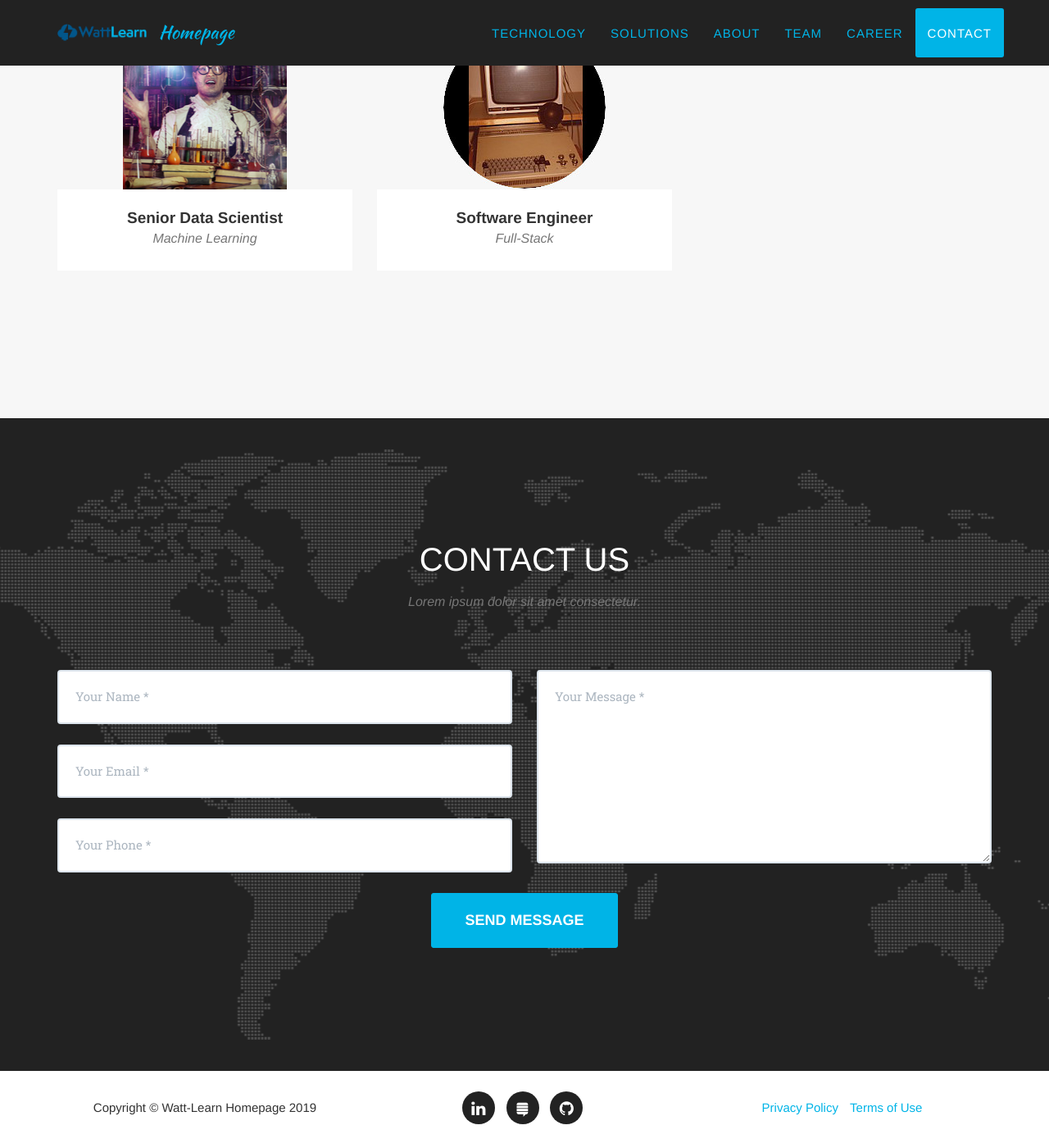
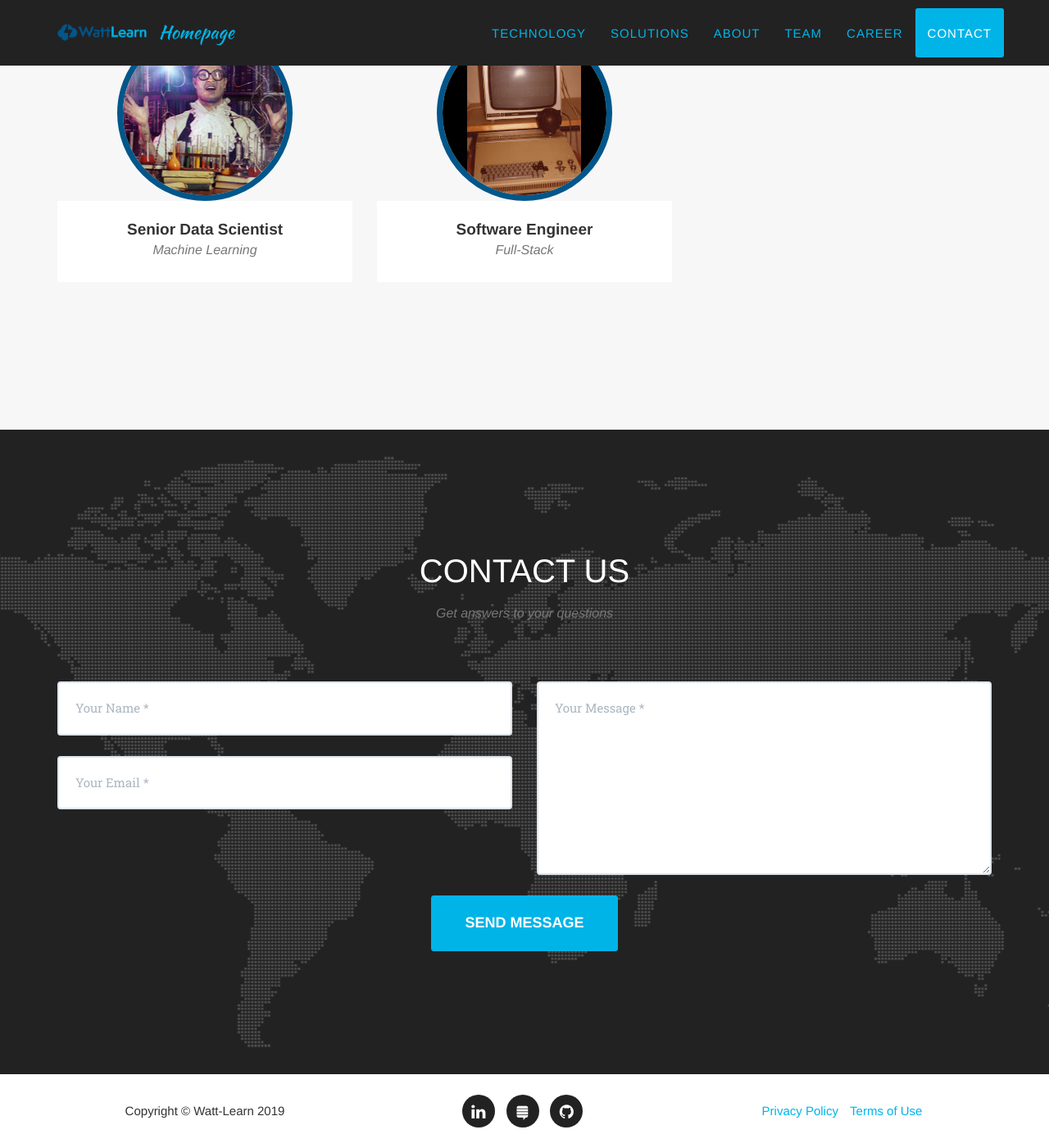
Before and after one commit to kalavase/wattlearn-www.github.io, a Jekyll site: the page built from index.html, in a window 1280 px wide and 1400 px high, scrolled down 7001 px. Shown: the whole window at 82% size. Built offline with Jekyll 4.4.1, drawn with Linux system fonts in a browser that asks for light colours; some web fonts are replaced.

```diff
--- a/_includes/career_grid.html
+++ b/_includes/career_grid.html
@@ -23,7 +23,9 @@
                                 <i class="fa fa-plus fa-3x"></i>
                             </div>
                         </div>
-                        <img src="img/portfolio/{{ post.thumbnail }}" class="img-responsive img-centered" alt="">
+                        <div class="career">
+                            <img src="img/portfolio/{{ post.thumbnail }}" class="img-responsive img-centered img-circle" alt="">
+                        </div>
                     </a>
                     <div class="portfolio-caption">
                         <h4>{{ post.title }}</h4>
--- a/_includes/contact.html
+++ b/_includes/contact.html
@@ -3,7 +3,7 @@
             <div class="row">
                 <div class="col-lg-12 text-center">
                     <h2 class="section-heading">Contact Us</h2>
-                    <h3 class="section-subheading text-muted">Lorem ipsum dolor sit amet consectetur.</h3>
+                    <h3 class="section-subheading text-muted">Get answers to your questions</h3>
                 </div>
             </div>
             <div class="row">
@@ -19,10 +19,10 @@
                                     <input type="email" class="form-control" placeholder="Your Email *" id="email" required data-validation-required-message="Please enter your email address.">
                                     <p class="help-block text-danger"></p>
                                 </div>
-                                <div class="control-group form-group">
+                                <!--<div class="control-group form-group">
                                     <input type="tel" class="form-control" placeholder="Your Phone *" id="phone" required data-validation-required-message="Please enter your phone number.">
                                     <p class="help-block text-danger"></p>
-                                </div>
+                                </div>-->
                             </div>
                             <div class="col-md-6">
                                 <div class="control-group form-group">
--- a/_includes/footer.html
+++ b/_includes/footer.html
@@ -2,7 +2,7 @@
         <div class="container">
             <div class="row">
                 <div class="col-md-4">
-                    <span class="copyright">Copyright &copy; {{ site.company }} {{ site.title }} {{ 'now' | date: "%Y" }}</span>
+                    <span class="copyright">Copyright &copy; {{ site.company }} {{ 'now' | date: "%Y" }}</span>
                 </div>
                 <div class="col-md-4">
                     <ul class="list-inline social-buttons">
```
Also changed, not shown: TODO.md (+9 -3 lines), _includes/css/agency.css (+7 -2 lines), img/portfolio/programmer_thumbnail.jpg, 7 other files.
